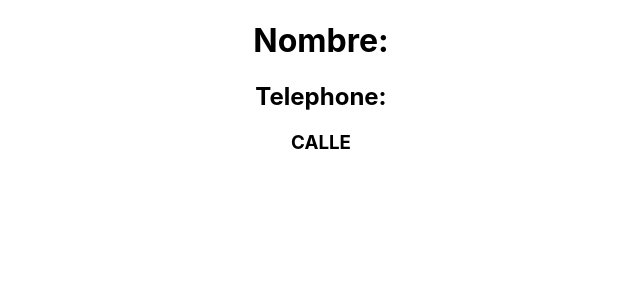
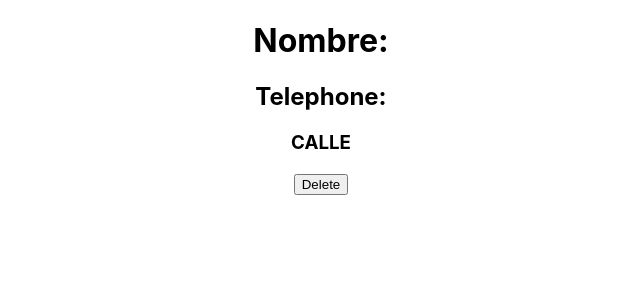
Before and after one commit to bert-ware/final-project-frontend, a React (Create React App) app: page /providers/1 in a window 1280 px wide. Shown: the top 300 px of the page, without its empty margins (319-959 px from the left). Built offline with nearby package versions, Linux system fonts and the light colour scheme; no server answers.

Commit message:
delete option in details

```diff
--- a/src/Components/ProductDetails/ProductDetails.jsx
+++ b/src/Components/ProductDetails/ProductDetails.jsx
@@ -1,13 +1,17 @@
 import React, { Component } from 'react'
 import axios from "axios"
+import { Redirect } from 'react-router-dom'
+
 export class ProductDetails extends Component {
     constructor(props) {
         super(props)
         this.state = {
             id: props.match.params.id,
-            product: {}
+            product: {},
+            redirect: false
         }
     }
+     //Recogida datos API
     componentDidMount() {
         axios.get("http://localhost:3000/api/products/" + this.state.id)
         .then(response => {
@@ -16,13 +20,26 @@ export class ProductDetails extends Component {
             })
         })
     }
+    //Handle borrar
+    handleClick = () => {
+        axios.delete("http://localhost:3000/api/products/" + this.state.id)
+        .then(() => this.setState({ redirect: true }))
+    }
+
     render() {
+        //Redirect a products
+        const { redirect } = this.state;
+        if (redirect) {
+          return <Redirect to='/products'/>
+        }
+
         return (
             <div>
             <h1>{this.state.product.name}</h1>
             <h2>{this.state.product.price}$</h2>
             <h3>{this.state.product.graduation}{this.state.product.format}</h3>
             <p>{this.state.product.info}</p>
+            <button onClick={this.handleClick} className="delete">Delete</button>
             </div>
         )
     }
--- a/src/Components/ProviderDetails/ProviderDetails.jsx
+++ b/src/Components/ProviderDetails/ProviderDetails.jsx
@@ -1,13 +1,17 @@
-import React, { Component } from "react";
-import axios from "axios";
+import React, { Component } from "react"
+import axios from "axios"
+import { Redirect } from 'react-router-dom'
+
 export class ProviderDetails extends Component {
   constructor(props) {
     super(props);
     this.state = {
       id: props.match.params.id,
       provider: {},
-    };
+      redirect: false
+    }
   }
+   //Recogida datos API
   componentDidMount() {
     axios
       .get("http://localhost:3000/api/providers/" + this.state.id)
@@ -23,19 +27,30 @@ export class ProviderDetails extends Component {
         )
       })
   }
+  //Handle borrar
+  handleClick = () => {
+    axios.delete("http://localhost:3000/api/providers/" + this.state.id)
+    .then(() => this.setState({ redirect: true }))
+}
+
   render() {
       let street='';
       if(this.state.provider.adress){
           street = this.state.provider.adress.street
       }
-      console.log(this.state.provider)
+    //Redirect a providers
+      const { redirect } = this.state;
+      if (redirect) {
+        return <Redirect to='/providers'/>
+      }
+
     return (
       <div>
         <h1>Nombre: {this.state.provider.name}</h1>
         <h2>Telephone: {this.state.provider.telephone}</h2>
         <h3>CALLE {street}</h3>
         <p>{this.state.provider.info}</p>
-
+        <button onClick={this.handleClick} className="delete">Delete</button>
       </div>
     );
   }
--- a/src/Components/RecipesDetails/RecipeDetails.js
+++ b/src/Components/RecipesDetails/RecipeDetails.js
@@ -1,6 +1,6 @@
 import React, { Component } from 'react'
 import axios from "axios"
-
+import { Redirect } from 'react-router-dom'
 
 export class RecipeDetails extends Component {
     constructor(props) {
@@ -11,9 +11,11 @@ export class RecipeDetails extends Component {
                 name: "",
                 ingredients: [],
                 method: ""
-            }
+            },
+            redirect: false
         }
     }
+    //Recogida datos API
     componentDidMount() {
         axios.get("http://localhost:3000/api/recipes/" + this.state.id)
         .then(response => {
@@ -23,17 +25,29 @@ export class RecipeDetails extends Component {
             console.log(response.data)
         })
     }
+ //Handle borrar
+  handleClick = () => {
+    axios.delete("http://localhost:3000/api/recipes/" + this.state.id)
+    .then(() => this.setState({ redirect: true }))
+}
     render() {
+        //Map ingredients
         const ingredients = this.state.recipe.ingredients.map((ingredient) => (
             <div key={this.state.recipe.ingredients.name}>
               <h1> {ingredient} </h1>
             </div>
           ))
+          //Redirect a providers
+      const { redirect } = this.state;
+      if (redirect) {
+        return <Redirect to='/recipes'/>
+      }
         return (
             <div>
             <h1>{this.state.recipe.name}</h1>
             <h4>{ingredients}</h4>
             <h3>{this.state.recipe.method}</h3>
+            <button onClick={this.handleClick} className="delete">Delete</button>
             </div>
         )
     }
--- a/src/components/Home/Home.jsx
+++ b/src/components/Home/Home.jsx
@@ -1,5 +1,6 @@
 import React, { Component } from 'react'
 import SimpleBottomNavigation from '../BottomNavigation/BottomNavigation'
+import { Link } from "react-router-dom"
 
 
 export class Home extends Component {
@@ -7,7 +8,11 @@ export class Home extends Component {
         return (
             <div>
                 <h1>Este es el Home</h1>
+               <h2> <Link to={"/products/" }>Products</Link></h2>
+               <h2> <Link to={"/providers/" }>Providers</Link></h2>
+               <h2> <Link to={"/recipes/" }>Recipes</Link></h2>
                 <SimpleBottomNavigation/>
+
             </div>
         )
     }
--- a/src/components/Products/Products.jsx
+++ b/src/components/Products/Products.jsx
@@ -1,8 +1,8 @@
 //REFACTOR A FUNCTIONAL
-import React, { Component } from "react";
+import React, { Component } from "react"
 import axios from "axios";
-import { Link } from "react-router-dom";
-import AddProduct from "../AddProduct/AddProduct";
+import { Link } from "react-router-dom"
+import AddProduct from "../AddProduct/AddProduct"
 
 export class Products extends Component {
   constructor(props) {
```
